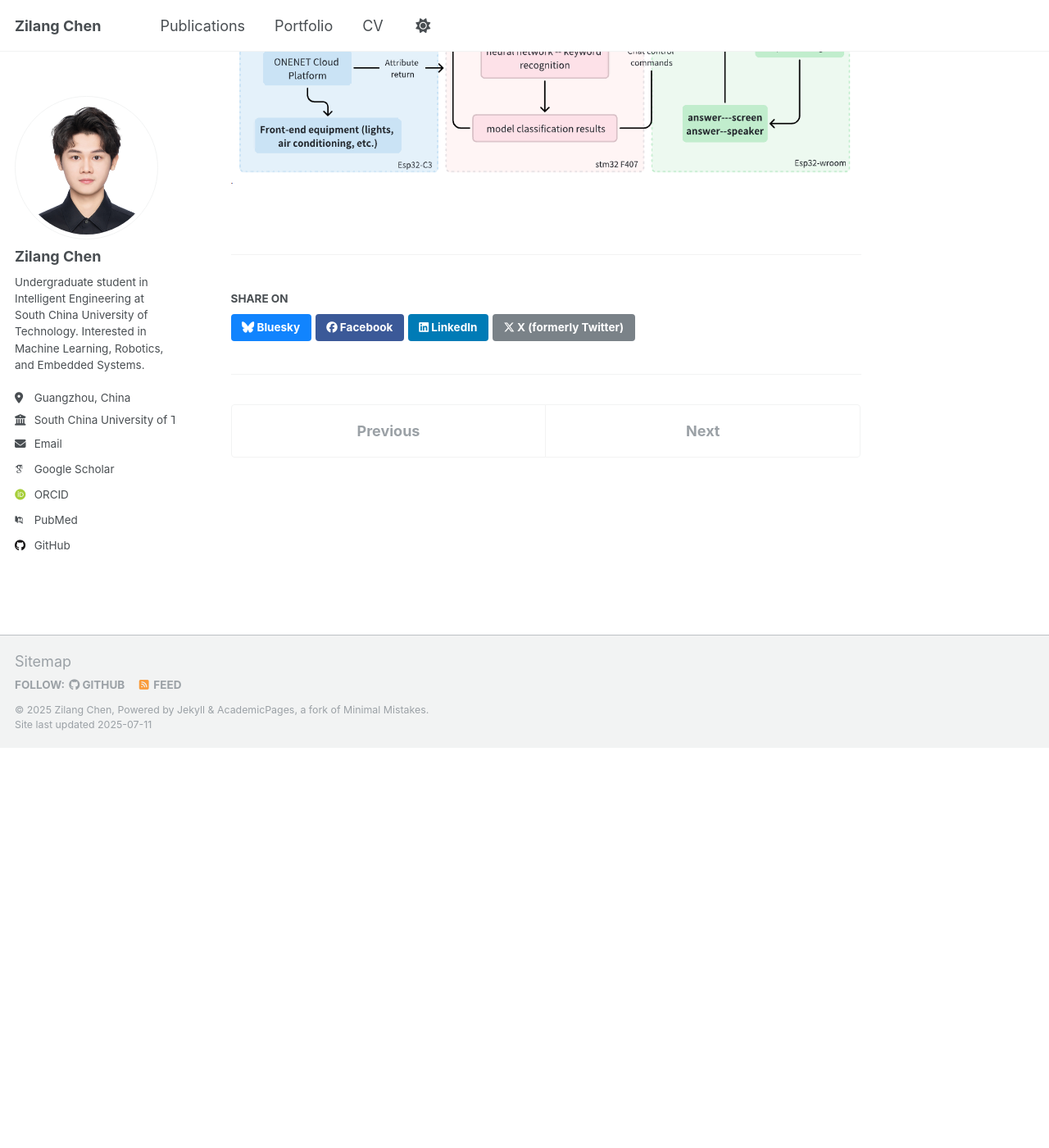
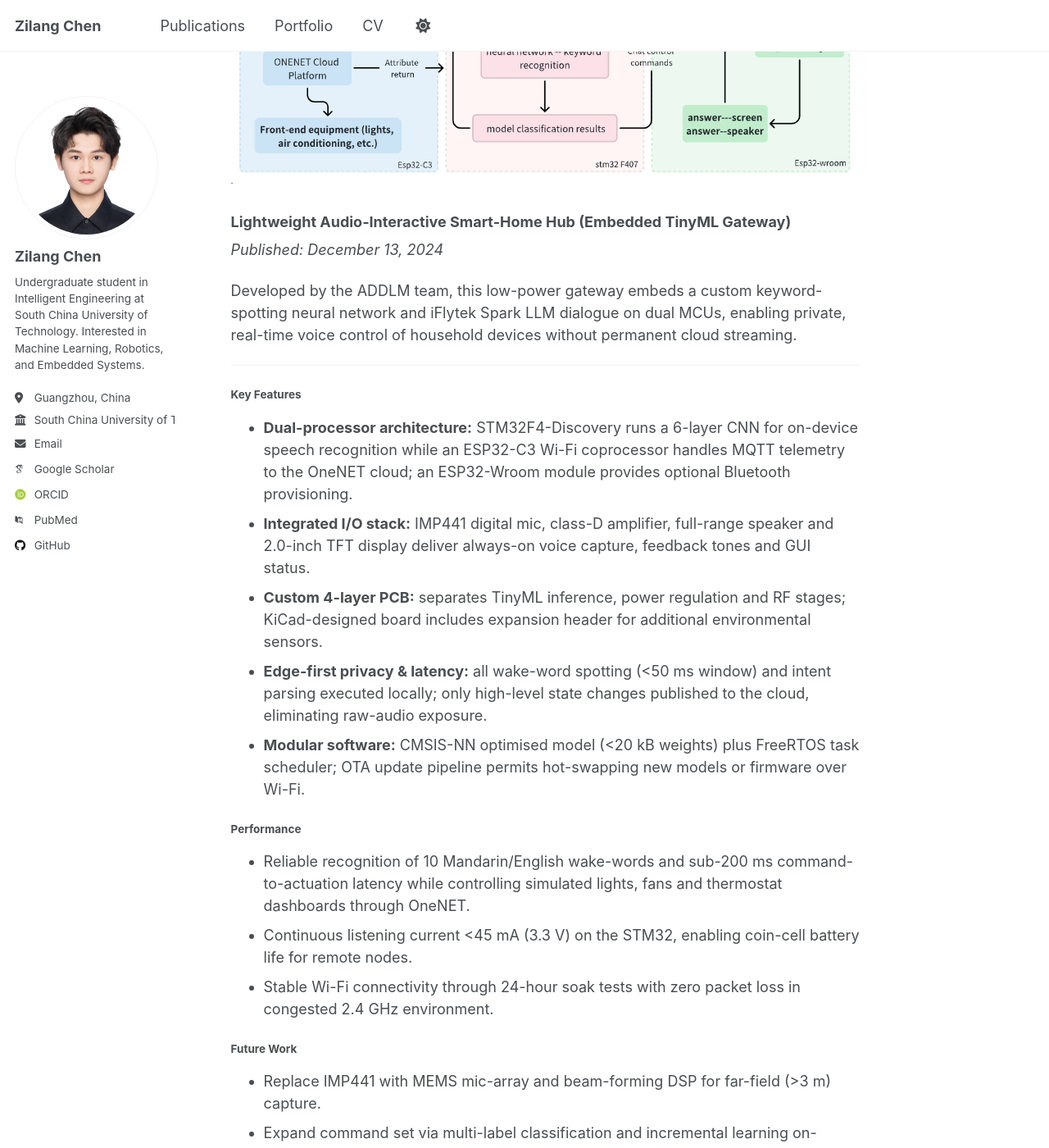
Before and after one commit to zilangchen/zilangchen.github.io, a Jekyll site: the page built from _portfolio/2024-09-10-smart-home-terminal.md, in a window 1280 px wide and 1400 px high, scrolled down 1056 px. Shown: the whole window at 82% size. Built offline with Jekyll 4.4.1, drawn with Linux system fonts in a browser that asks for light colours; some web fonts are replaced; a script that is not in the unit is left out; before the commit the page ends 1968 px from its top, so only the background shows below that; some of the changed text lies outside the part shown.

Commit message:
feat(portfolio): add detailed description for smart-home voice terminal

```diff
--- a/_portfolio/2024-09-10-smart-home-terminal.md
+++ b/_portfolio/2024-09-10-smart-home-terminal.md
@@ -26,3 +26,30 @@ header:
 
 ![PCB](/images/portfolio/smart-home/6.png)
 ![Assembly](/images/portfolio/smart-home/7.png)
+
+### Lightweight Audio-Interactive Smart-Home Hub (Embedded TinyML Gateway)
+*Published: December 13, 2024*
+
+Developed by the ADDLM team, this low-power gateway embeds a custom keyword-spotting neural network and iFlytek Spark LLM dialogue on dual MCUs, enabling private, real-time voice control of household devices without permanent cloud streaming.
+
+---
+
+#### Key Features
+
+* **Dual-processor architecture:** STM32F4-Discovery runs a 6-layer CNN for on-device speech recognition while an ESP32-C3 Wi-Fi coprocessor handles MQTT telemetry to the OneNET cloud; an ESP32-Wroom module provides optional Bluetooth provisioning.
+* **Integrated I/O stack:** IMP441 digital mic, class-D amplifier, full-range speaker and 2.0-inch TFT display deliver always-on voice capture, feedback tones and GUI status.
+* **Custom 4-layer PCB:** separates TinyML inference, power regulation and RF stages; KiCad-designed board includes expansion header for additional environmental sensors.
+* **Edge-first privacy & latency:** all wake-word spotting (<50 ms window) and intent parsing executed locally; only high-level state changes published to the cloud, eliminating raw-audio exposure.
+* **Modular software:** CMSIS-NN optimised model (<20 kB weights) plus FreeRTOS task scheduler; OTA update pipeline permits hot-swapping new models or firmware over Wi-Fi.
+
+#### Performance
+
+* Reliable recognition of 10 Mandarin/English wake-words and sub-200 ms command-to-actuation latency while controlling simulated lights, fans and thermostat dashboards through OneNET.
+* Continuous listening current <45 mA (3.3 V) on the STM32, enabling coin-cell battery life for remote nodes.
+* Stable Wi-Fi connectivity through 24-hour soak tests with zero packet loss in congested 2.4 GHz environment.
+
+#### Future Work
+
+* Replace IMP441 with MEMS mic-array and beam-forming DSP for far-field (>3 m) capture.
+* Expand command set via multi-label classification and incremental learning on-device.
+* Integrate Zigbee/Thread radios for hub-less local mesh control; migrate cloud back-end from OneNET to open-source Home Assistant for wider community adoption.
```
